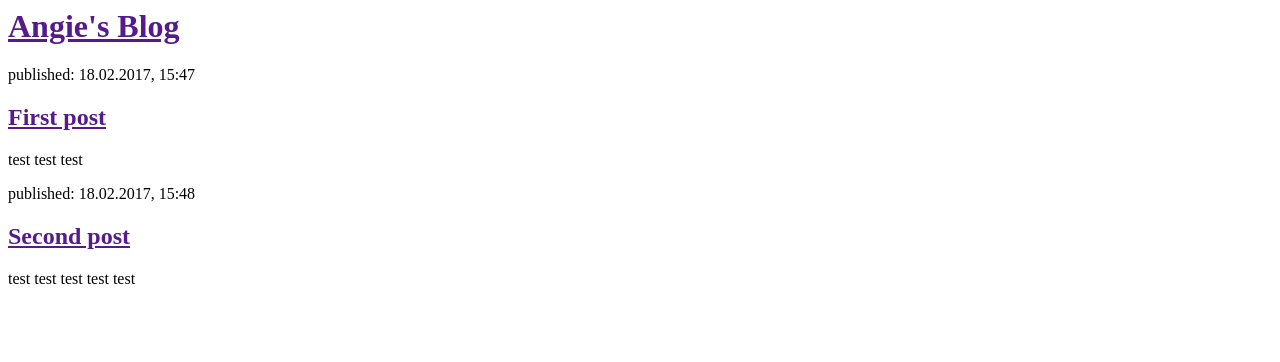
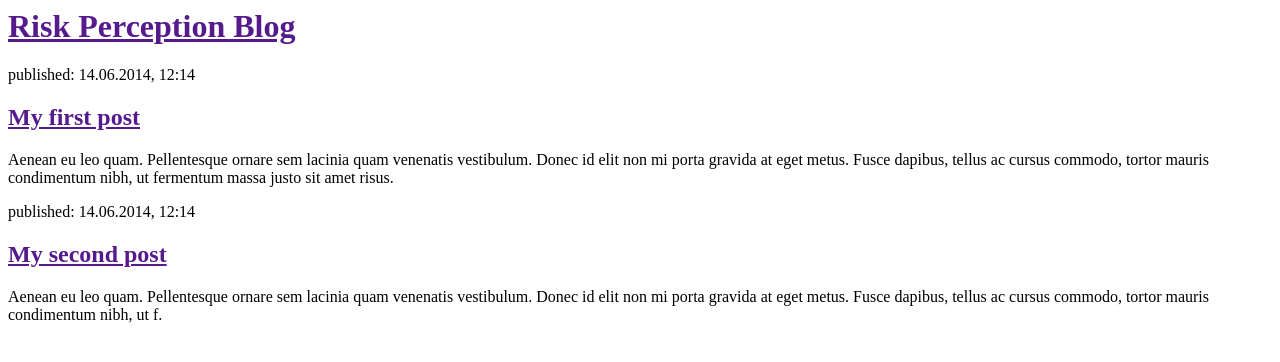
Before and after one commit to anschie/my-first-blog, a Django app: page / in a window 1280 px wide. Shown: the top 362 px of the page. Run offline with Django 3.2, Linux system fonts and the light colour scheme.

Commit message:
Changed the HTML for the site

```diff
--- a/blog/templates/blog/post_list.html
+++ b/blog/templates/blog/post_list.html
@@ -1,22 +1,22 @@
 <html>
 	<head>
-		<title>Angie's Blog</title>
+		<title>Risk Perception Blog</title>
 	</head>
 	<body>
 		<div>
-			<h1><a href="">Angie's Blog</a></h1>
+			<h1><a href="">Risk Perception Blog</a></h1>
 		</div>
 
-		<div>
-			<p>published: 18.02.2017, 15:47</p>
-			<h2><a href="">First post</a></h2>
-			<p> test test test
-		</div>
+        <div>
+            <p>published: 14.06.2014, 12:14</p>
+            <h2><a href="">My first post</a></h2>
+            <p>Aenean eu leo quam. Pellentesque ornare sem lacinia quam venenatis vestibulum. Donec id elit non mi porta gravida at eget metus. Fusce dapibus, tellus ac cursus commodo, tortor mauris condimentum nibh, ut fermentum massa justo sit amet risus.</p>
+        </div>
 
-		<div>
-			<p>published: 18.02.2017, 15:48</p>
-			<h2><a href="">Second post</a></h2>
-			<p> test test test test test
-		</div>
-	</body>
+        <div>
+            <p>published: 14.06.2014, 12:14</p>
+            <h2><a href="">My second post</a></h2>
+            <p>Aenean eu leo quam. Pellentesque ornare sem lacinia quam venenatis vestibulum. Donec id elit non mi porta gravida at eget metus. Fusce dapibus, tellus ac cursus commodo, tortor mauris condimentum nibh, ut f.</p>
+        </div>
+    </body>
 </html>
--- a/blog/views.py
+++ b/blog/views.py
@@ -1,6 +1,9 @@
 from django.shortcuts import render
-
-# Create your views here.
+from django.utils import timezone
+from .models import Post
 
 def post_list(request):
+	posts = Post.objects.order_by('published_date')
 	return render(request, 'blog/post_list.html', {})
+
+#>>> from blog.models import Post
```
